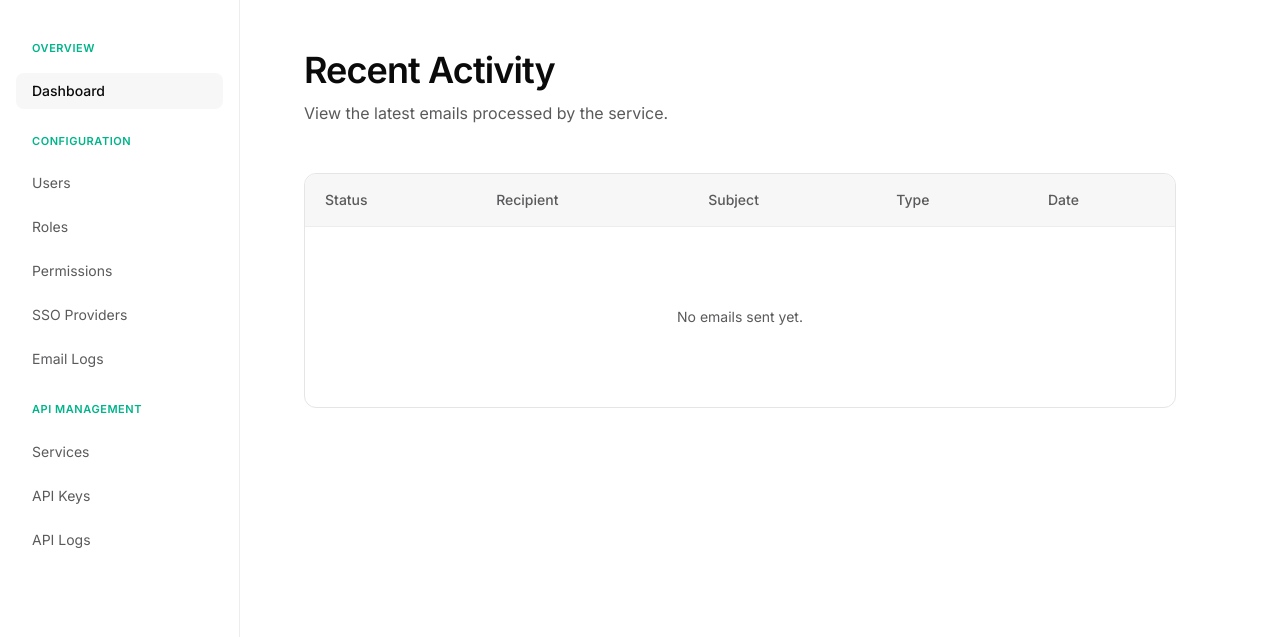
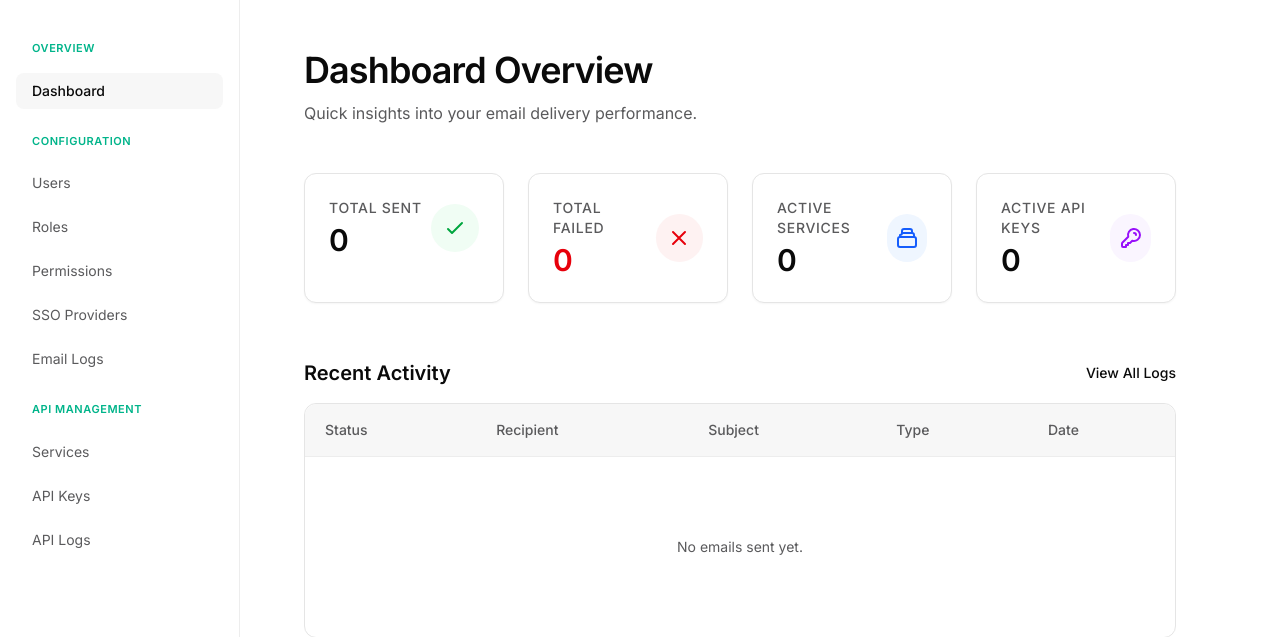
Before and after one commit to saepulfariz/laravel-email-services, a Laravel app: page /dashboard in a window 1280 px wide. Shown: the part 56-693 px from the top of the page. Run offline with Laravel 12, Linux system fonts and the light colour scheme; a user stored in the database is signed in; data comes from the database, SQL or seed files in the repository; data that the repository does not hold is empty; style sheets or scripts are compiled from the project's sources; parts of the project's set-up code (start-up, migrations or seed data) failed here and were passed over; some libraries are stand-ins or nearby versions.

Commit message:
feat: add dashboard and email logs views, controller, and routes

```diff
--- /dev/null
+++ b/app/Http/Controllers/DashboardController.php
@@ -0,0 +1,29 @@
+<?php
+
+namespace App\Http\Controllers;
+
+use App\Models\EmailLog;
+use App\Models\Service;
+use App\Models\ApiKey;
+use Illuminate\Http\Request;
+use Illuminate\Support\Facades\DB;
+
+class DashboardController extends Controller
+{
+    /**
+     * Display the dashboard.
+     */
+    public function index()
+    {
+        $stats = [
+            'total_sent' => EmailLog::where('status', 'sent')->count(),
+            'total_failed' => EmailLog::where('status', 'failed')->count(),
+            'total_services' => Service::count(),
+            'active_keys' => ApiKey::where('is_active', true)->count(),
+        ];
+
+        $recentLogs = EmailLog::orderBy('created_at', 'desc')->take(10)->get();
+
+        return view('dashboard', compact('stats', 'recentLogs'));
+    }
+}
--- a/resources/views/dashboard.blade.php
+++ b/resources/views/dashboard.blade.php
@@ -1,10 +1,85 @@
 @extends('layouts.app')
 
-@section('title', 'Dashboard')
+@section('title', 'Dashboard - Email Services')
 
 @section('content')
-    <h1>Recent Activity</h1>
-    <p class="subtitle">View the latest emails processed by the service.</p>
+    <div class="mb-8">
+        <h1>Dashboard Overview</h1>
+        <p class="subtitle">Quick insights into your email delivery performance.</p>
+    </div>
+
+    <!-- Statistics Grid -->
+    <div class="grid grid-cols-1 md:grid-cols-2 lg:grid-cols-4 gap-6 mb-8">
+        <!-- Total Sent -->
+        <div class="card bg-white p-6 rounded-xl border border-hairline hover:shadow-md transition-shadow">
+            <div class="flex items-center justify-between">
+                <div>
+                    <p class="text-steel text-sm font-medium uppercase tracking-wider mb-1">Total Sent</p>
+                    <h2 class="text-3xl font-bold text-ink m-0">{{ number_format($stats['total_sent']) }}</h2>
+                </div>
+                <div class="w-12 h-12 bg-green-50 text-green-600 rounded-full flex items-center justify-center">
+                    <svg class="w-6 h-6" fill="none" stroke="currentColor" viewBox="0 0 24 24">
+                        <path stroke-linecap="round" stroke-linejoin="round" stroke-width="2" d="M5 13l4 4L19 7"></path>
+                    </svg>
+                </div>
+            </div>
+        </div>
+
+        <!-- Total Failed -->
+        <div class="card bg-white p-6 rounded-xl border border-hairline hover:shadow-md transition-shadow">
+            <div class="flex items-center justify-between">
+                <div>
+                    <p class="text-steel text-sm font-medium uppercase tracking-wider mb-1">Total Failed</p>
+                    <h2 class="text-3xl font-bold text-red-600 m-0">{{ number_format($stats['total_failed']) }}</h2>
+                </div>
+                <div class="w-12 h-12 bg-red-50 text-red-600 rounded-full flex items-center justify-center">
+                    <svg class="w-6 h-6" fill="none" stroke="currentColor" viewBox="0 0 24 24">
+                        <path stroke-linecap="round" stroke-linejoin="round" stroke-width="2" d="M6 18L18 6M6 6l12 12">
+                        </path>
+                    </svg>
+                </div>
+            </div>
+        </div>
+
+        <!-- Total Services -->
+        <div class="card bg-white p-6 rounded-xl border border-hairline hover:shadow-md transition-shadow">
+            <div class="flex items-center justify-between">
+                <div>
+                    <p class="text-steel text-sm font-medium uppercase tracking-wider mb-1">Active Services</p>
+                    <h2 class="text-3xl font-bold text-ink m-0">{{ number_format($stats['total_services']) }}</h2>
+                </div>
+                <div class="w-12 h-12 bg-blue-50 text-blue-600 rounded-full flex items-center justify-center">
+                    <svg class="w-6 h-6" fill="none" stroke="currentColor" viewBox="0 0 24 24">
+                        <path stroke-linecap="round" stroke-linejoin="round" stroke-width="2"
+                            d="M19 11H5m14 0a2 2 0 012 2v6a2 2 0 01-2 2H5a2 2 0 01-2-2v-6a2 2 0 012-2m14 0V9a2 2 0 00-2-2M5 11V9a2 2 0 002-2m0 0V5a2 2 0 012-2h6a2 2 0 012 2v2M7 7h10">
+                        </path>
+                    </svg>
+                </div>
+            </div>
+        </div>
+
+        <!-- API Keys -->
+        <div class="card bg-white p-6 rounded-xl border border-hairline hover:shadow-md transition-shadow">
+            <div class="flex items-center justify-between">
+                <div>
+                    <p class="text-steel text-sm font-medium uppercase tracking-wider mb-1">Active API Keys</p>
+                    <h2 class="text-3xl font-bold text-ink m-0">{{ number_format($stats['active_keys']) }}</h2>
+                </div>
+                <div class="w-12 h-12 bg-purple-50 text-purple-600 rounded-full flex items-center justify-center">
+                    <svg class="w-6 h-6" fill="none" stroke="currentColor" viewBox="0 0 24 24">
+                        <path stroke-linecap="round" stroke-linejoin="round" stroke-width="2"
+                            d="M15 7a2 2 0 012 2m4 0a6 6 0 01-7.743 5.743L11 17H9v2H7v2H4a1 1 0 01-1-1v-2.586a1 1 0 01.293-.707l5.964-5.964A6 6 0 1121 9z">
+                        </path>
+                    </svg>
+                </div>
+            </div>
+        </div>
+    </div>
+
+    <div class="flex justify-between items-center mb-4">
+        <h2 class="text-xl font-bold m-0">Recent Activity</h2>
+        <a href="{{ route('email-logs.index') }}" class="text-sm font-medium text-brand hover:underline">View All Logs</a>
+    </div>
 
     <div class="card p-0 shadow-none">
         <div class="table-wrapper border-none rounded-xl">
@@ -19,21 +94,29 @@
                     </tr>
                 </thead>
                 <tbody>
-                    @forelse($logs as $log)
+                    @forelse($recentLogs as $log)
                         <tr>
                             <td>
-                                <span class="badge {{ strtolower($log->status) }}">
-                                    {{ $log->status }}
-                                </span>
+                                @if($log->status === 'sent')
+                                    <span class="badge success">Sent</span>
+                                @elseif($log->status === 'failed')
+                                    <span class="badge" style="background: var(--surface); color: #d45656;">Failed</span>
+                                @else
+                                    <span class="badge"
+                                        style="background: var(--surface); color: var(--steel);">{{ ucfirst($log->status) }}</span>
+                                @endif
                             </td>
                             <td>
-                                <div class="truncate" title="{{ $log->to }}">
-                                    {{ $log->to }}
+                                <div class="truncate text-ink max-w-[200px]" title="{{ $log->to }}">
+                                    @php
+                                        $toCount = explode(';', $log->to);
+                                    @endphp
+                                    {{ count($toCount) > 1 ? $toCount[0] . ', ...' : $log->to }}
                                 </div>
                             </td>
                             <td>
-                                <div class="truncate" title="{{ $log->subject }}">
-                                    {{ $log->subject }}
+                                <div class="truncate text-ink max-w-[250px]" title="{{ $log->subject }}">
+                                    {{ \Illuminate\Support\Str::limit($log->subject, 30) }}
                                 </div>
                             </td>
                             <td><span class="code-sm">{{ $log->type }}</span></td>
--- a/routes/web.php
+++ b/routes/web.php
@@ -23,10 +23,7 @@ Route::post('/login', [AuthController::class, 'login']);
 Route::post('/logout', [AuthController::class, 'logout'])->name('logout');
 
 Route::middleware('auth')->group(function () {
-    Route::get('/dashboard', function () {
-        $logs = EmailLog::orderBy('created_at', 'desc')->take(10)->get();
-        return view('dashboard', compact('logs'));
-    })->name('dashboard');
+    Route::get('/dashboard', [\App\Http\Controllers\DashboardController::class, 'index'])->name('dashboard');
 
     Route::get('users/export', [UserController::class, 'export'])->name('users.export');
     Route::resource('users', UserController::class)->except(['show']);
```
Also changed, not shown: resources/views/email-logs/index.blade.php (+5 -2 lines).
